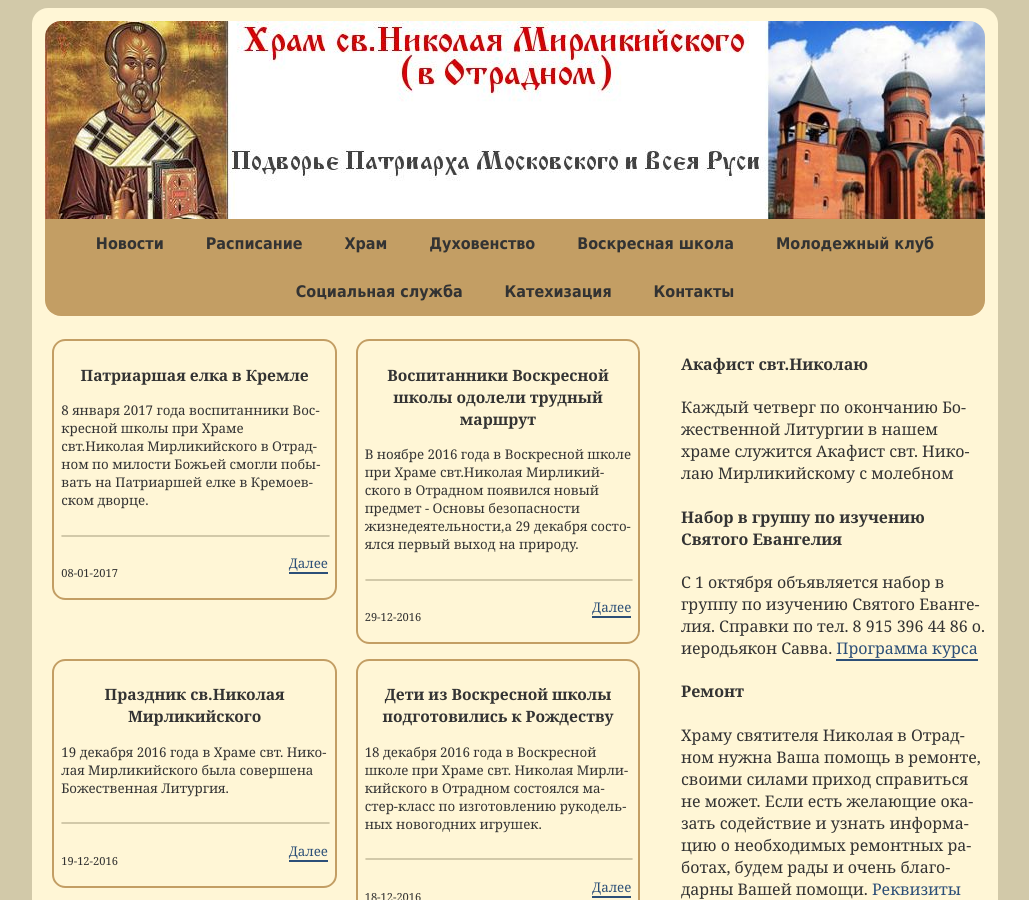
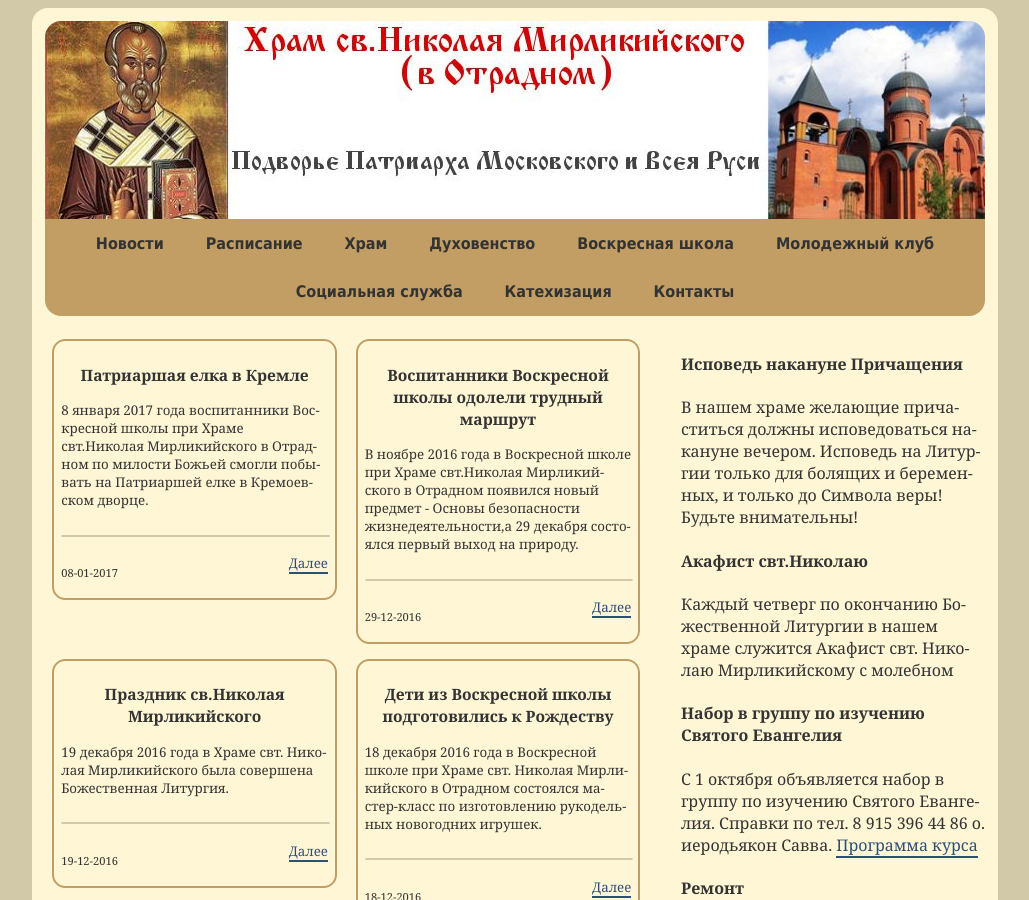
Before and after one commit to hramotradnoe/hramotradnoe.github.io, a Jekyll site: the page built from index.html, in a window 1280 px wide and 900 px high. Shown: the whole window, without its empty margins (125-1154 px from the left). Built offline with Jekyll 4.4.1, drawn with Linux system fonts in a browser that asks for light colours.

Commit message:
Update ads.yml

```diff
--- a/_data/ads.yml
+++ b/_data/ads.yml
@@ -1,3 +1,5 @@
+- title       : Исповедь накануне Причащения
+  description : В нашем храме желающие причаститься должны исповедоваться накануне вечером. Исповедь на Литургии только для болящих и беременных, и только до Символа веры! Будьте внимательны!
 - title       : Акафист свт.Николаю
   description : Каждый четверг по окончанию Божественной Литургии в нашем храме служится Акафист свт. Николаю Мирликийскому с молебном
 - title       : Набор в группу по изучению Святого Евангелия
```
